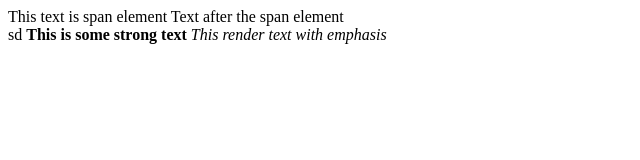
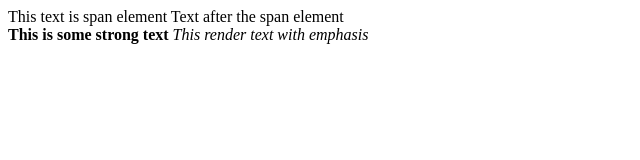
Before and after one commit to m4n5zu/HTML, a plain HTML site: page index.html in a window 1280 px wide. Shown: the full height of the page, 0-640 px from the left. Drawn offline with Linux system fonts and the light colour scheme.

Commit message:
usuniecie drobnych zmian

```diff
--- a/index.html
+++ b/index.html
@@ -8,7 +8,6 @@
 		<span>This text is span element</span> Text after the span element
 
 		<br>
-		sd
 		<strong>This is some strong text</strong>
 		<em> This render text with emphasis </em>
 	</body>
```
